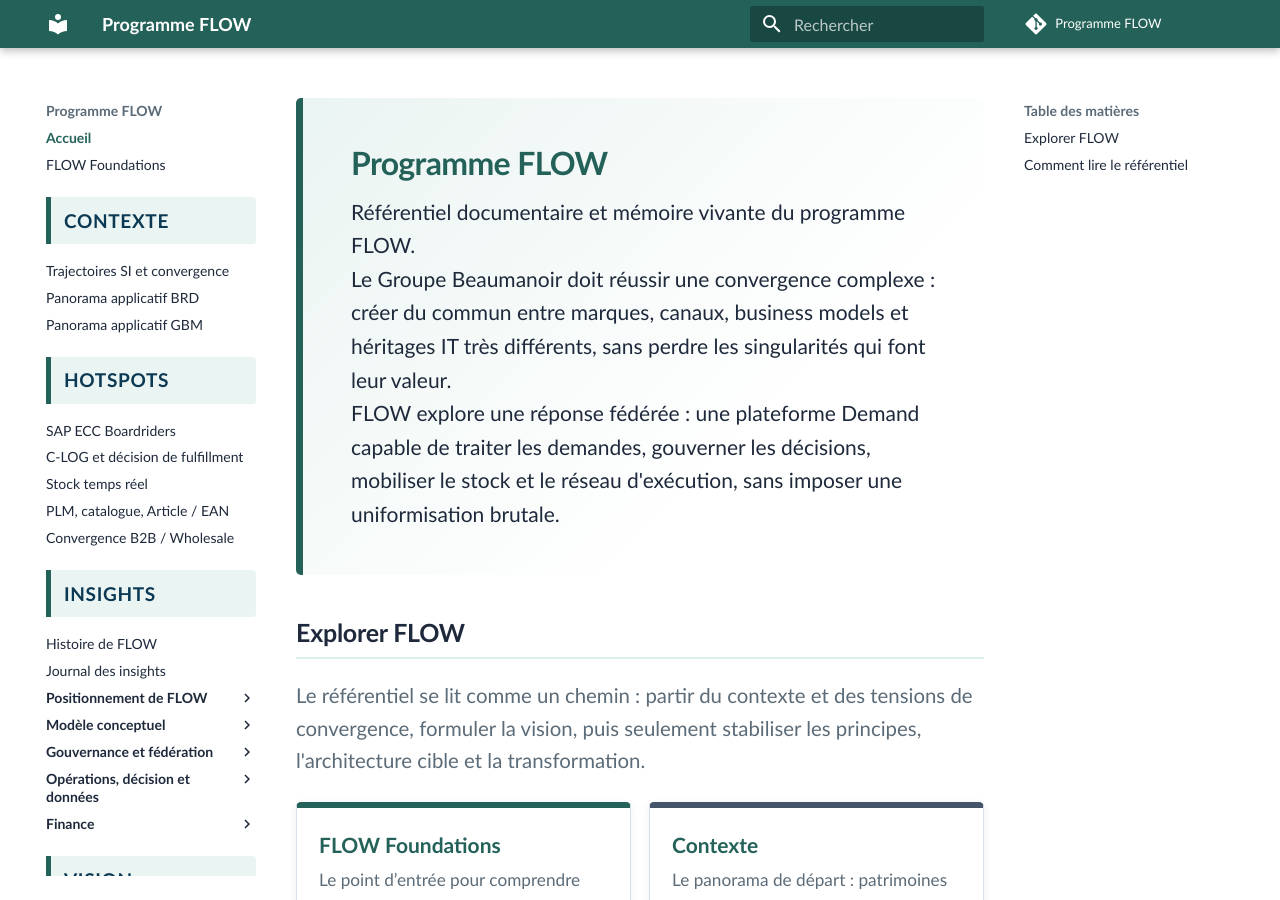
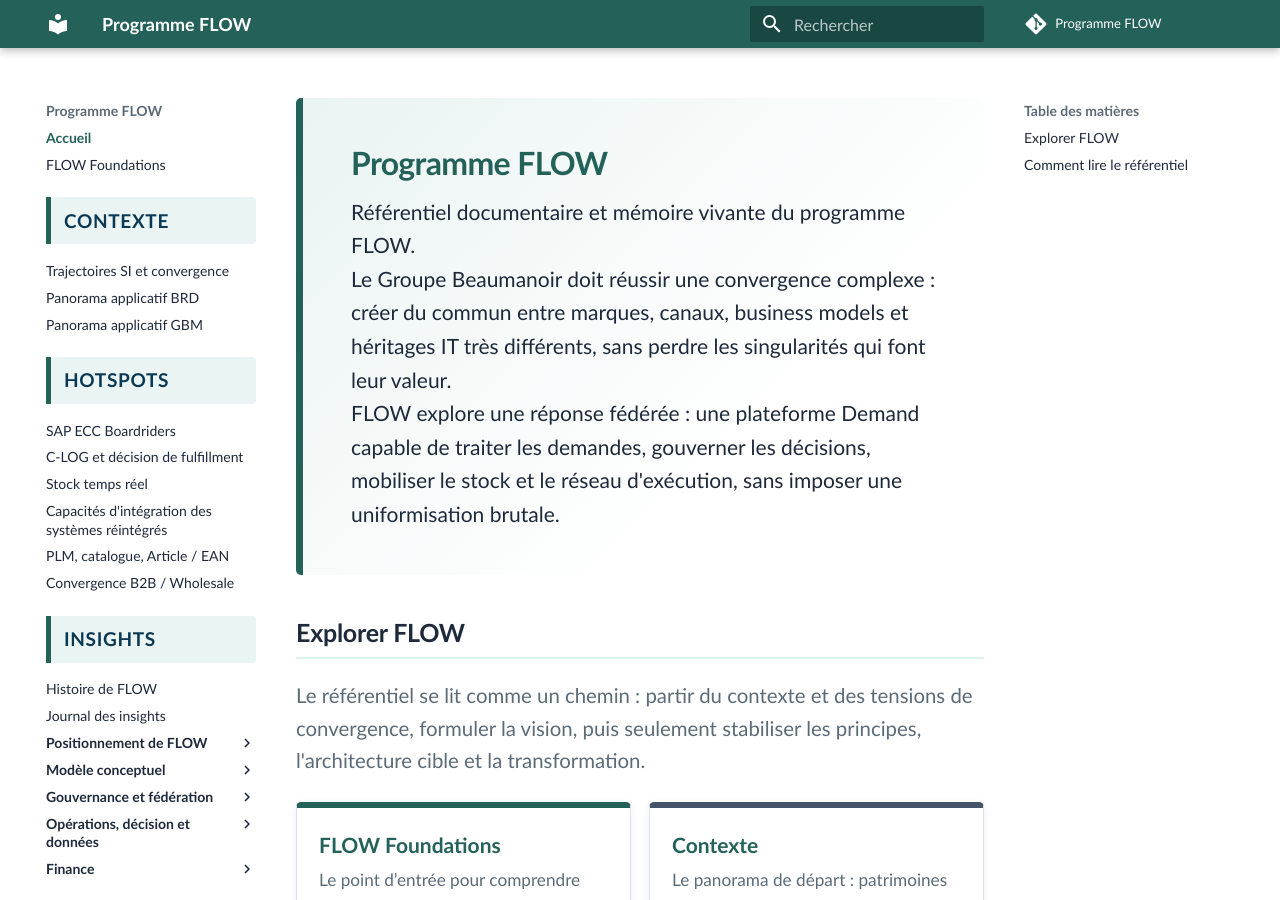
Before and after one commit to laurent-sintes/FLOW-Program, an MkDocs documentation site: the page built from docs/index.md, in a window 1280 px wide and 900 px high. Built offline with MkDocs 1.6.1 and Material for MkDocs 9.7.7, drawn with Linux system fonts in a browser that asks for light colours; comment, search, counter and statistics services are not loaded.

Commit message:
Ajouter le hotspot intégration des systèmes réintégrés à la navigation

```diff
--- a/mkdocs.yml
+++ b/mkdocs.yml
@@ -35,6 +35,7 @@
       - SAP ECC Boardriders: hotspots/sap-ecc-boardriders.md
       - C-LOG et décision de fulfillment: hotspots/c-log-decision-fulfillment.md
       - Stock temps réel: hotspots/stock-temps-reel.md
+      - Capacités d'intégration des systèmes réintégrés: hotspots/capacites-integration-systemes-reintegres.md
       - PLM, catalogue, Article / EAN: hotspots/plm-catalogue-article-ean.md
       - Convergence B2B / Wholesale: hotspots/convergence-b2b-wholesale.md
   - Insights:
```
